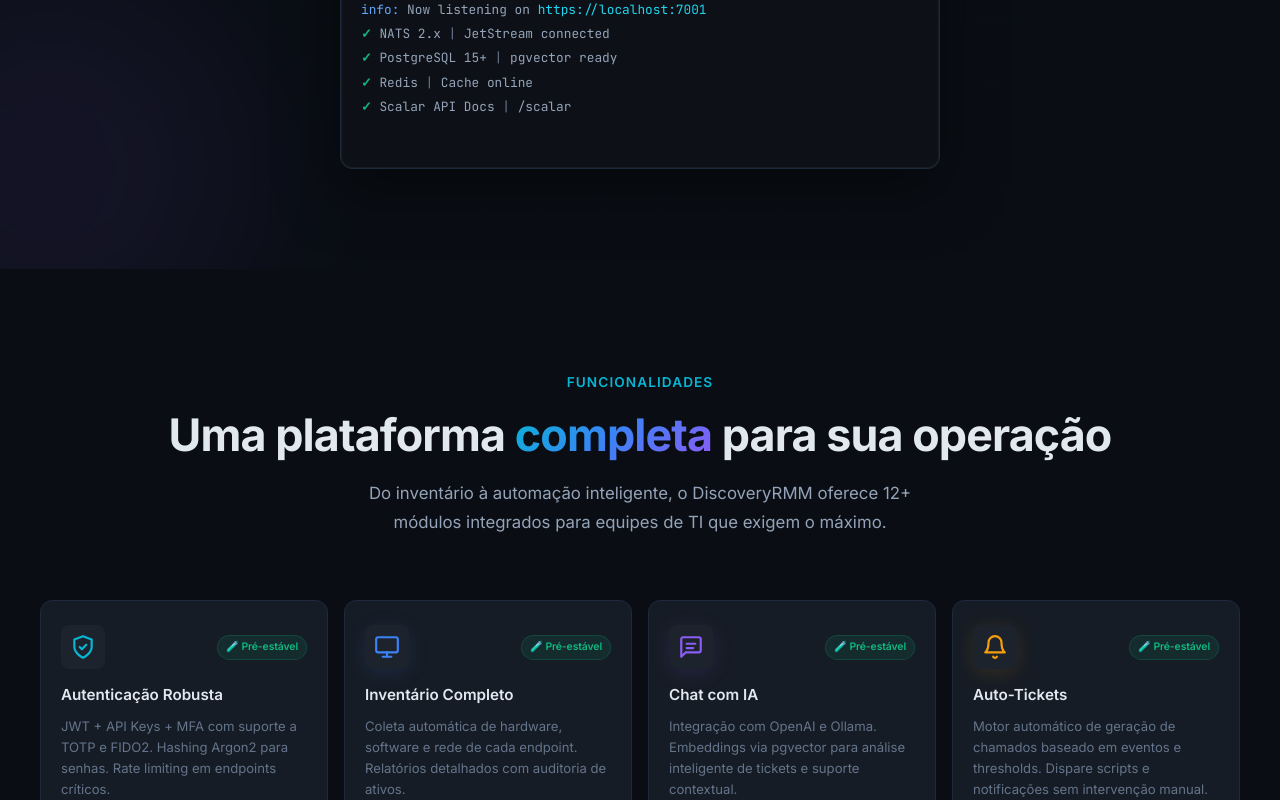
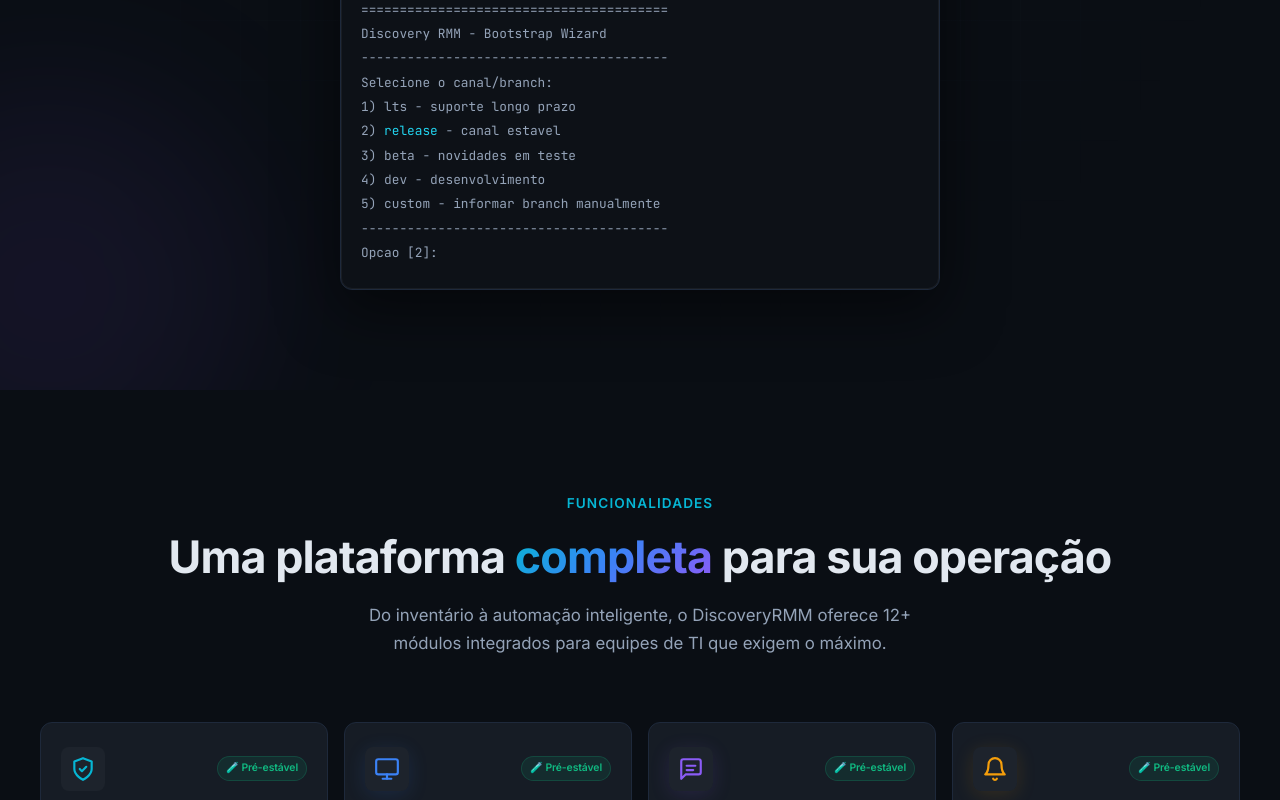
Before and after one commit to pedrostefanogv/DiscoveryRMM, a React (Vite) app: page / in a window 1280 px wide. Shown: the part 760-1560 px from the top of the page. Built offline with nearby package versions, Linux system fonts and the light colour scheme; the HTML template or start-up script is replaced by a standard one.

Commit message:
feat: refine AI support copy and linux bootstrap hero

```diff
--- a/src/components/Features/Features.tsx
+++ b/src/components/Features/Features.tsx
@@ -36,8 +36,8 @@
         <line x1="8" y1="13" x2="14" y2="13"/>
       </svg>
     ),
-    title: 'Chat com IA',
-    description: 'Integração com OpenAI e Ollama. Embeddings via pgvector para análise inteligente de tickets e suporte contextual.',
+    title: 'Suporte com IA',
+    description: 'A IA atua como primeiro nível de atendimento, faz a triagem inicial, sugere respostas e encaminha tickets com mais contexto para a equipe.',
     color: 'purple',
     badge: '🧪 Pré-estável',
   },
--- a/src/components/Hero/Hero.tsx
+++ b/src/components/Hero/Hero.tsx
@@ -60,25 +60,34 @@
             <span className="hero__terminal-dot hero__terminal-dot--red" />
             <span className="hero__terminal-dot hero__terminal-dot--yellow" />
             <span className="hero__terminal-dot hero__terminal-dot--green" />
-            <span className="hero__terminal-title">DiscoveryRMM — Server Startup</span>
+            <span className="hero__terminal-title">DiscoveryRMM — Linux Bootstrap</span>
           </div>
           <div className="hero__terminal-body">
-            <span className="hero__terminal-prompt">$</span> dotnet run --project src/Discovery.Api
+            <span className="hero__terminal-prompt">$</span> bash -c &quot;$(curl -fsSL https://raw.githubusercontent.com/pedrostefanogv/DiscoveryRMM_API/release/scripts/linux/bootstrap_install_discovery.sh)&quot;
             <br />
             <span className="hero__terminal-output">
-              <span className="hero__terminal-info">info:</span> Discovery.Api[0] Starting server on .NET 10...
+              ========================================
               <br />
-              <span className="hero__terminal-info">info:</span> Now listening on <span className="hero__terminal-highlight">https://localhost:7001</span>
+              Discovery RMM - Bootstrap Wizard
               <br />
-              <span className="hero__terminal-success">✓</span> NATS 2.x <span className="hero__terminal-dim">|</span> JetStream connected
+              ----------------------------------------
               <br />
-              <span className="hero__terminal-success">✓</span> PostgreSQL 15+ <span className="hero__terminal-dim">|</span> pgvector ready
+              Selecione o canal/branch:
               <br />
-              <span className="hero__terminal-success">✓</span> Redis <span className="hero__terminal-dim">|</span> Cache online
+              1) lts - suporte longo prazo
               <br />
-              <span className="hero__terminal-success">✓</span> Scalar API Docs <span className="hero__terminal-dim">|</span> /scalar
+              2) <span className="hero__terminal-highlight">release</span> - canal estavel
               <br />
-              <span className="hero__terminal-cursor">▌</span>
+              3) beta - novidades em teste
+              <br />
+              4) dev - desenvolvimento
+              <br />
+              5) custom - informar branch manualmente
+              <br />
+              ----------------------------------------
+              <br />
+              Opcao [2]: <span className="hero__terminal-cursor">▌</span>
+              <br />
             </span>
           </div>
         </div>
```
